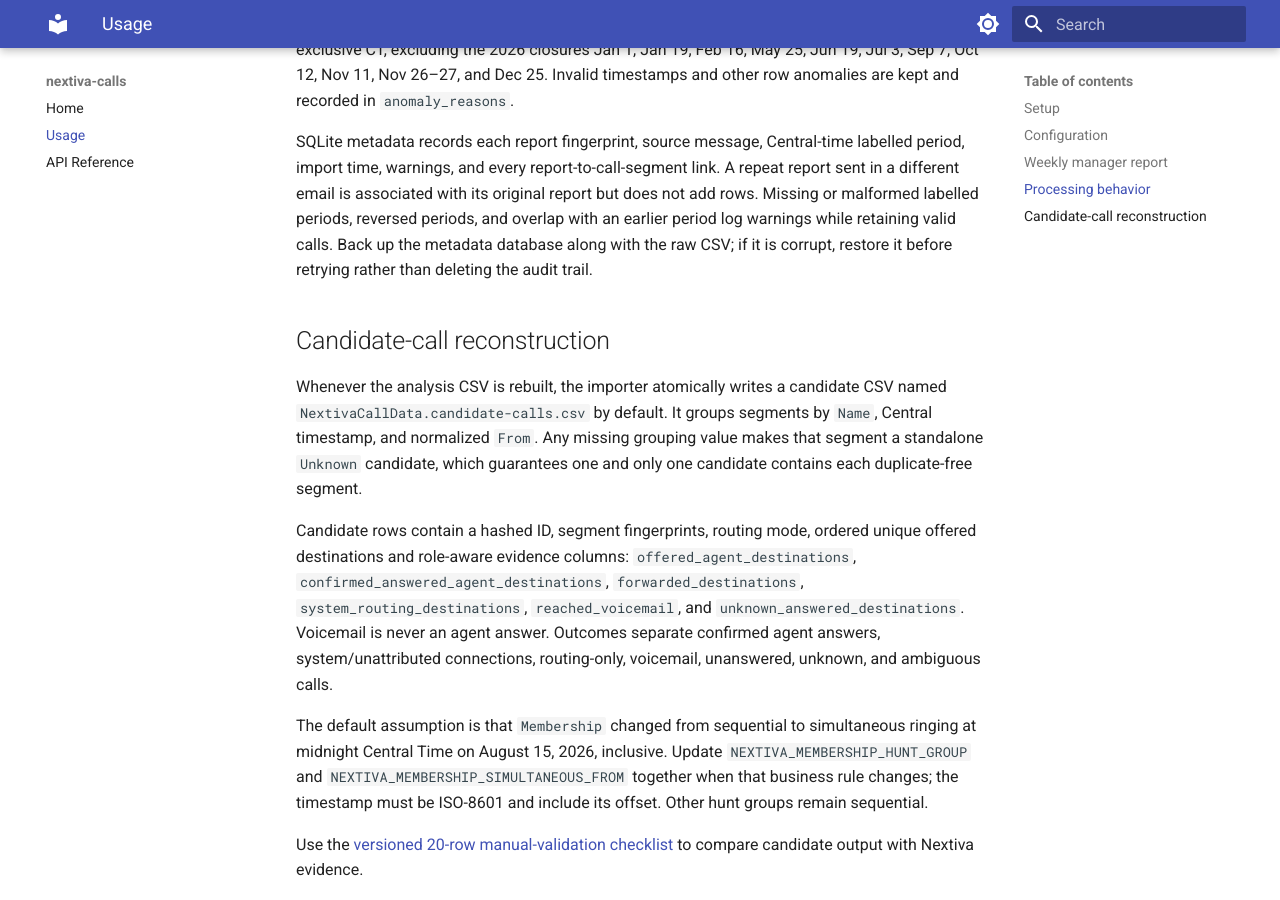
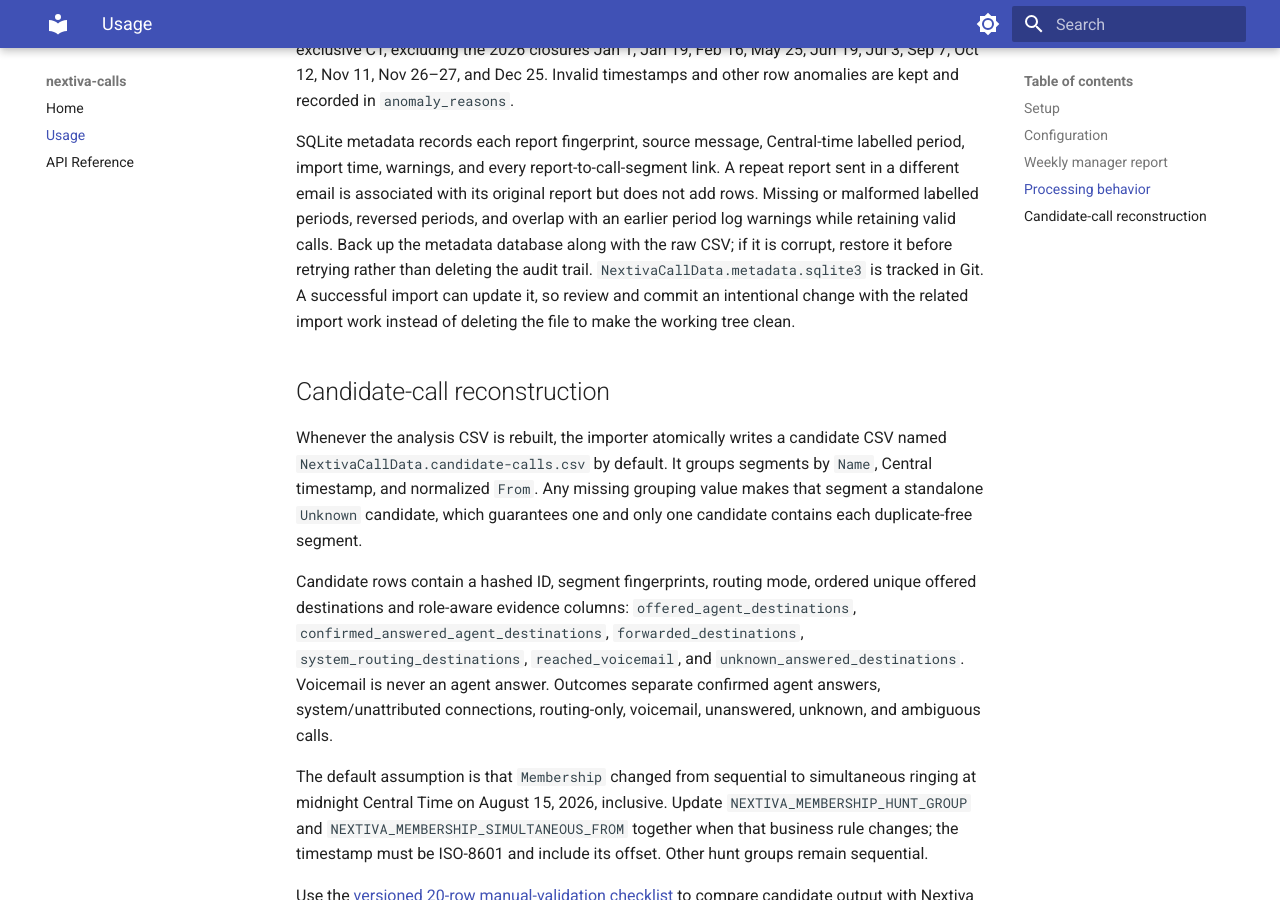
Before and after one commit to MauxBoyle/nextiva-calls, an MkDocs documentation site: the page built from docs/usage.md, in a window 1280 px wide and 900 px high, scrolled down 3516 px. Built offline with MkDocs 1.6.1 and Material for MkDocs 9.7.7, drawn with Linux system fonts in a browser that asks for light colours.

Commit message:
Track metadata database updates

```diff
--- a/docs/usage.md
+++ b/docs/usage.md
@@ -144,7 +144,10 @@
 does not add rows. Missing or malformed labelled periods, reversed periods, and
 overlap with an earlier period log warnings while retaining valid calls. Back up
 the metadata database along with the raw CSV; if it is corrupt, restore it before
-retrying rather than deleting the audit trail.
+retrying rather than deleting the audit trail. `NextivaCallData.metadata.sqlite3`
+is tracked in Git. A successful import can update it, so review and commit an
+intentional change with the related import work instead of deleting the file to
+make the working tree clean.
 
 ## Candidate-call reconstruction
 
```
Also changed, not shown: README.md (+3 -0 lines), 1 other file.
